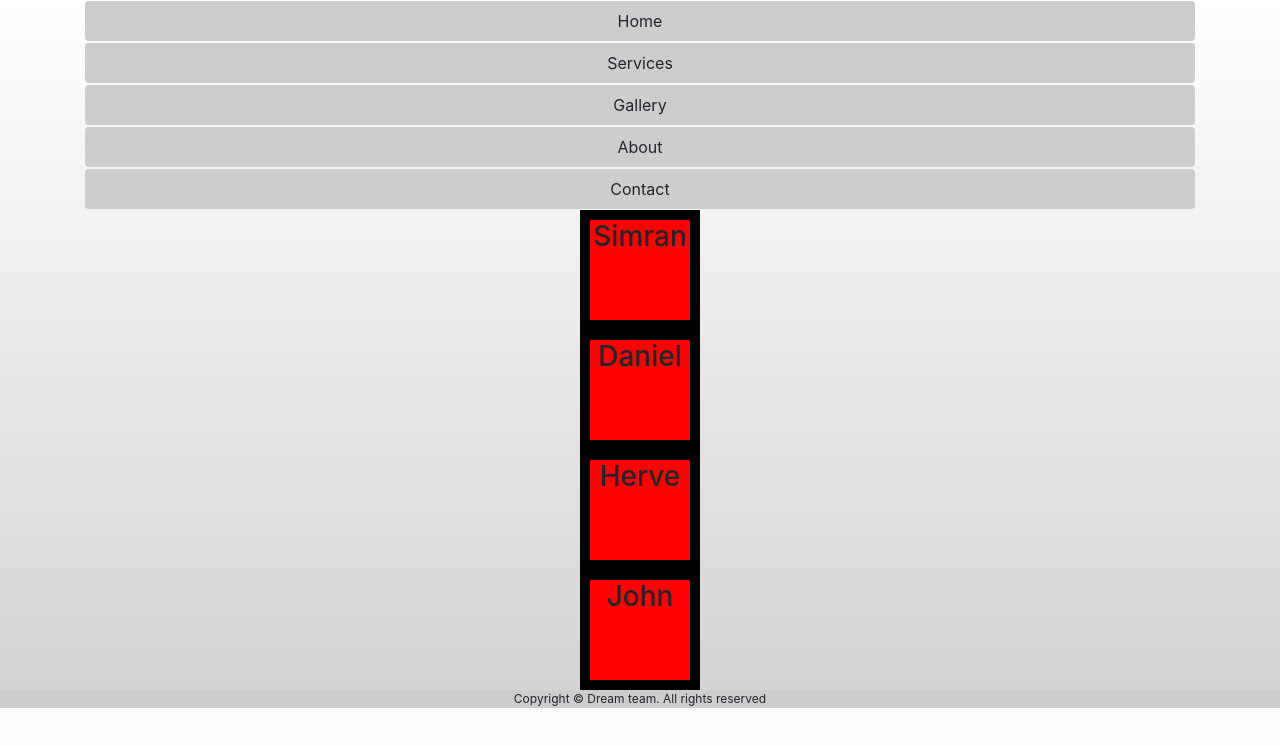
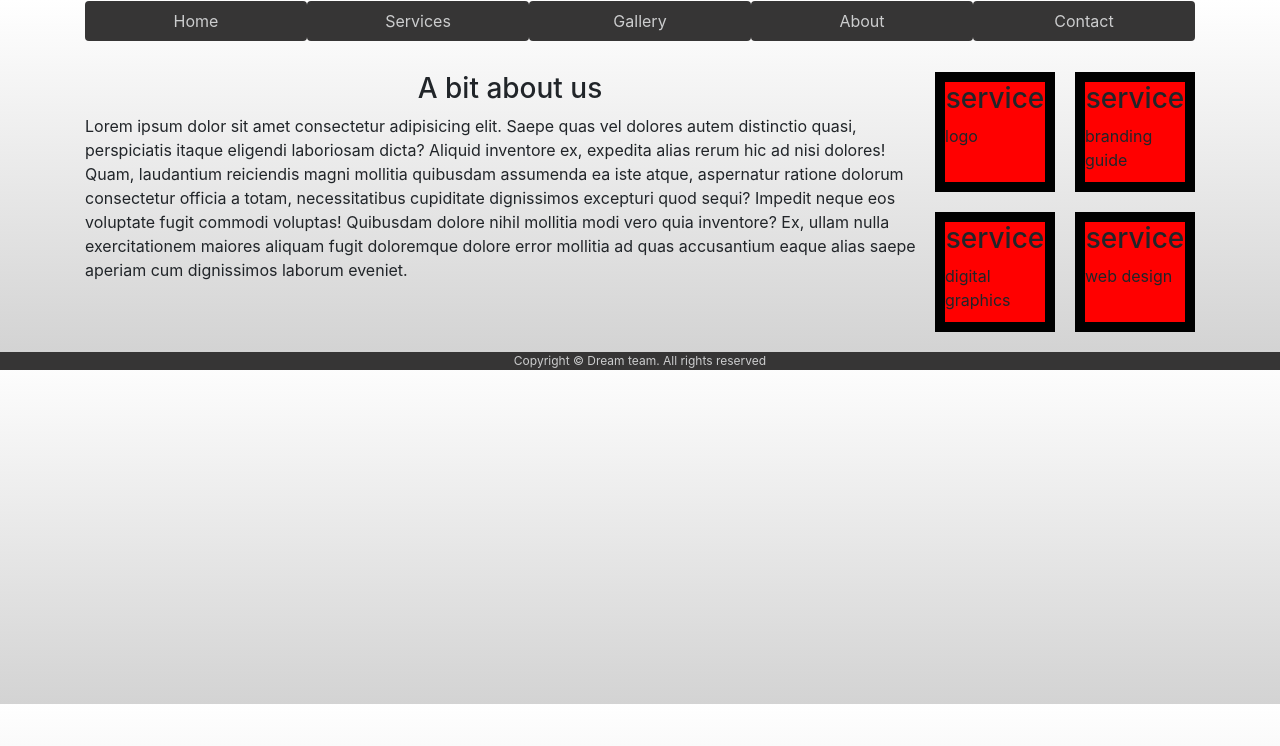
Before and after one commit to dream-team-4/dream-team-4.github.io, a website: page index.html in a window 1280 px wide. Drawn offline with nearby package versions, Linux system fonts and the light colour scheme; files that its build step writes are made by us from their sources.

Commit message:
some tags needed closing

```diff
--- a/index.html
+++ b/index.html
@@ -16,7 +16,7 @@
 </head>
 
 <body>
-<!-- container to hold thwe whole body and content in an organized way -->
+<!-- container to hold the whole body and content in an organized way -->
   <div class="container">
     <!--logo and search bar-->
     <div class="col2">
@@ -32,46 +32,64 @@
     <!-- content column -->
     <div class="col3">
       <!-- content for the left side of the website -->
-      <div class="col10">
+      <div class="col30">
         <!-- container for image -->
-        <div class="col100"></div>
+        <div class="col300"></div>
         <!-- container or text -->
-        <div class="col100"></div>
+        <h3>A bit about us</h3>
+        <div class="col300">
+
+          <p>Lorem ipsum dolor sit amet consectetur adipisicing elit. Saepe quas vel dolores autem distinctio quasi, perspiciatis itaque eligendi laboriosam dicta? Aliquid inventore ex, expedita alias rerum hic ad nisi dolores!
+          Quam, laudantium reiciendis magni mollitia quibusdam assumenda ea iste atque, aspernatur ratione dolorum consectetur officia a totam, necessitatibus cupiditate dignissimos excepturi quod sequi? Impedit neque eos voluptate fugit commodi voluptas!
+          Quibusdam dolore nihil mollitia modi vero quia inventore? Ex, ullam nulla exercitationem maiores aliquam fugit doloremque dolore error mollitia ad quas accusantium eaque alias saepe aperiam cum dignissimos laborum eveniet.</p>
+
         </div>
-      <div class="col10">
+      </div>
+      <div class="col30">
         <!-- divs for pictures -->
+        <div class="col300">
           <div class="squares">
-          <h3>Simran</h3>
+            <h3>service</h3>
+            <p>logo</p>
+            <picture>
+              <source source="">
+              <source>
+              <img src="" alt="" class="wow fadeInUp" data-wow-delay="0.6s">
+            </picture>
+            </div>
+            <div class="space"></div>
+            <div class="squares">
+              <h3>service</h3>
+              <p>branding guide</p>
               <picture>
                 <source source="">
                 <source>
                 <img src="" alt="">
               </picture>
               </div>
+        </div>
+        <div class="space"></div>
+         <div class="col300">
           <div class="squares">
-            <h3>Daniel</h3>
+            <h3>service</h3>
+              <p>digital graphics</p>
             <picture>
-              <a href="" class="holder"></a>
-              <source>
+              <p></p>
+              <source source="">
               <source>
               <img src="" alt="">
             </picture>
             </div>
+            <div class="space"></div>
             <div class="squares">
-              <h3>Herve</h3>
+              <h3>service</h3>
+              <p>web design</p>
               <picture>
-                <source>
+                <source source="">
                 <source>
                 <img src="" alt="">
               </picture>
               </div>
-              <div class="squares">
-                <h3>John</h3>
-                <picture>
-                  <source>
-                  <source>
-                  <img src="" alt="">
-                </picture>
          </div>
             </div>
         </div>
@@ -84,6 +102,9 @@
         </footer>
 
 
-        <script type="text/javascript" src="./js/min/main.min.js"></script></body>
+        <script type="text/javascript" src="./js/min/main.min.js"></script></body><script src="https://cdnjs.cloudflare.com/ajax/libs/wow/1.1.2/wow.min.js"></script>
+        <script>
+        new WOW().init();
+        </script>
 
 </html>
--- a/scss/main.scss
+++ b/scss/main.scss
@@ -1,5 +1,6 @@
 $color1:#cccdce;
 $color2:#96989b;
+$color3:#363535;
 *{
     box-sizing: border-box;
 }
@@ -15,14 +16,21 @@ body{
     background-color: $color2;
 }
 .footer{
-    background-color: $color1;
+    background-color: $color3;
+    color: $color1;
     width: 100%;
     font-size: 0.75em;
     text-align: center;
+    // margin-top: 0px;
+    position: absolute;
+    position:bottom;
+
 }
 .container{
     display: flex;
     flex-direction: column;
+    margin: 0 auto;
+    margin-bottom: 20px;
     .col2{
         display: flex;
         // flex-direction: column;
@@ -33,13 +41,14 @@ body{
             width: 100%;
 
 
+
             // justify-content: center;
             .nav-link{
                 display: flex;
                 flex-direction: column;
                 justify-content: center;
-                background-color: $color1;
-                margin-top:1px;
+                background-color: $color3;                margin-top:1px;
+                color:$color1;
                 margin-bottom:1px;
                 border: none;
             }
@@ -47,13 +56,25 @@ body{
     }
     .col3{
         display: flex;
+        flex-direction: column;
         justify-content: center;
         width: 100%;
         // flex-direction: column;
-        .col10{
+        .col30{
             display: flex;
             flex-direction: column;
+
             // justify-content: center;
+                .col300{
+                    display: flex;
+                    flex-direction: row;
+                    justify-content: center;
+                    margin: 0 auto;
+            }
+            .space{
+                height: 20px;
+                width: 20px;
+            }
         }
         .squares{
             flex-direction: column;
@@ -62,7 +83,9 @@ body{
             width: 120px;
             background-color: red;
             border: 10px solid black;
-
+        }
+        .squares:hover{
+            transform: scale(1.5);
         }
         h3{
             text-align: center;
@@ -70,3 +93,33 @@ body{
     }
 
 }
+@media screen and (min-width: 800px) {
+   .container{
+       width: 100%;
+       flex-direction: column;
+       align-items: center;
+       align-self:center;
+
+
+
+    .col2{
+        width: 100%;
+        flex-direction: row;
+
+        .nav{
+            width: 100%;
+            flex-direction: row;
+            .nav-link{
+                width: calc(100%/5);
+            }
+        }
+    }
+    .col3{
+        margin-top:30px;
+        flex-direction: row;
+    }
+   }
+  }
+  .body{
+      width:100%;
+  }
```
Also changed, not shown: contact.html (+4 -1 lines), css/main.css, css/min/main.css, sample.html (deleted), sayYeahBabyIfYouSeeThis.html (added). Lines whose indentation alone changed are shown as unchanged.
